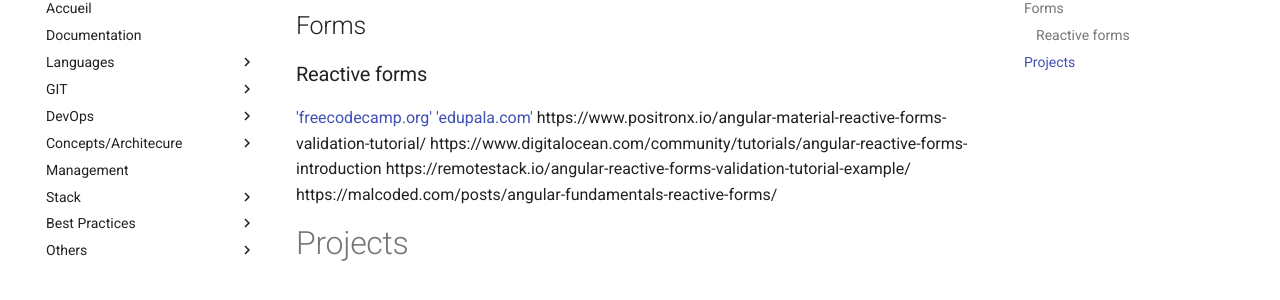
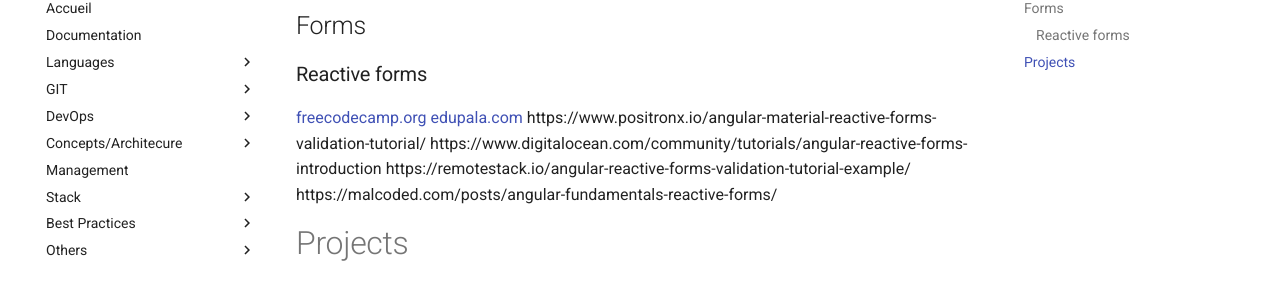
Before and after one commit to AnneLaure57/doc, an MkDocs documentation site: the page built from docs/Angular/tutorials.md, in a window 1280 px wide. Shown: the part 130-430 px from the top of the page. Built offline with MkDocs 1.6.1 and Material for MkDocs 9.7.7, drawn with Linux system fonts in a browser that asks for light colours.

Commit message:
Feat : add some links

```diff
--- a/docs/Angular/tutorials.md
+++ b/docs/Angular/tutorials.md
@@ -6,8 +6,8 @@ https://medium.com/code-divoire/ng-bootstrap-modalservice-and-expressionchangeda
 
 ### Reactive forms
 
-['freecodecamp.org'](https://www.freecodecamp.org/news/how-to-validate-angular-reactive-forms/)
-['edupala.com'](https://edupala.com/angular-reactive-form-validation/)
+[freecodecamp.org](https://www.freecodecamp.org/news/how-to-validate-angular-reactive-forms/)
+[edupala.com](https://edupala.com/angular-reactive-form-validation/)
 https://www.positronx.io/angular-material-reactive-forms-validation-tutorial/
 https://www.digitalocean.com/community/tutorials/angular-reactive-forms-introduction
 https://remotestack.io/angular-reactive-forms-validation-tutorial-example/
```
Also changed, not shown: docs/Angular/RxJs.md (+0 -2 lines), docs/Angular/indexAngular.md (+3 -0 lines), docs/Management/management.md (+1 -0 lines), docs/PHP/PHPSpreadsheet.md (+1 -0 lines).
